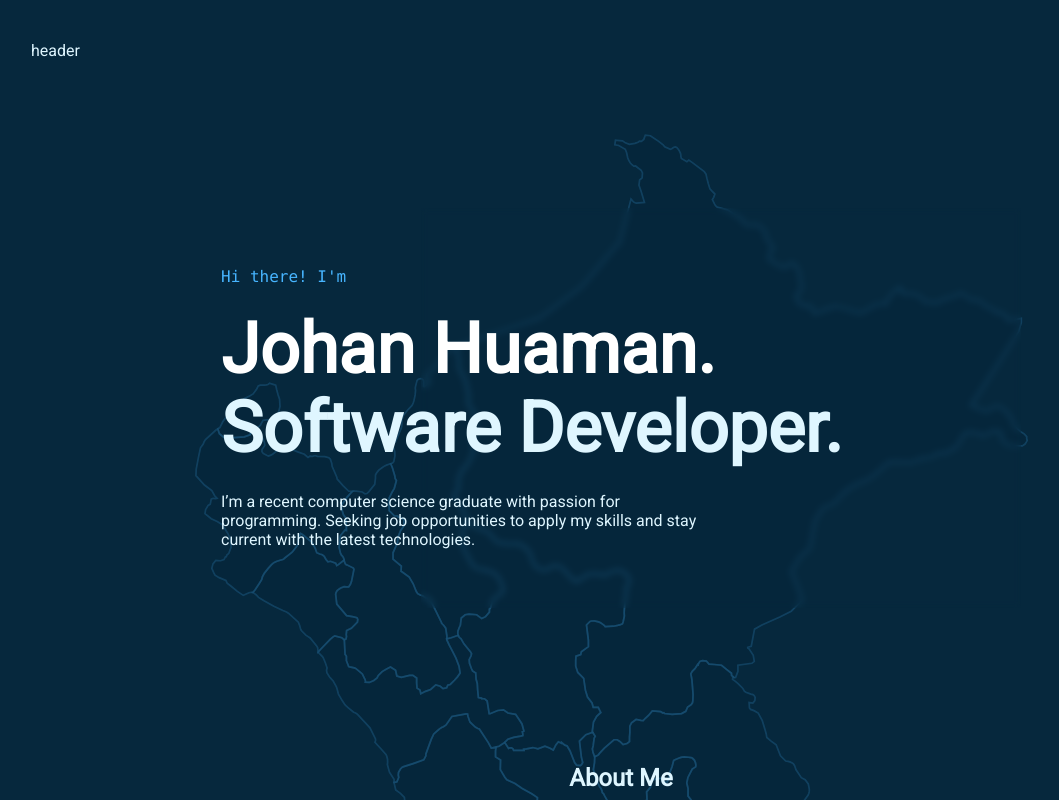
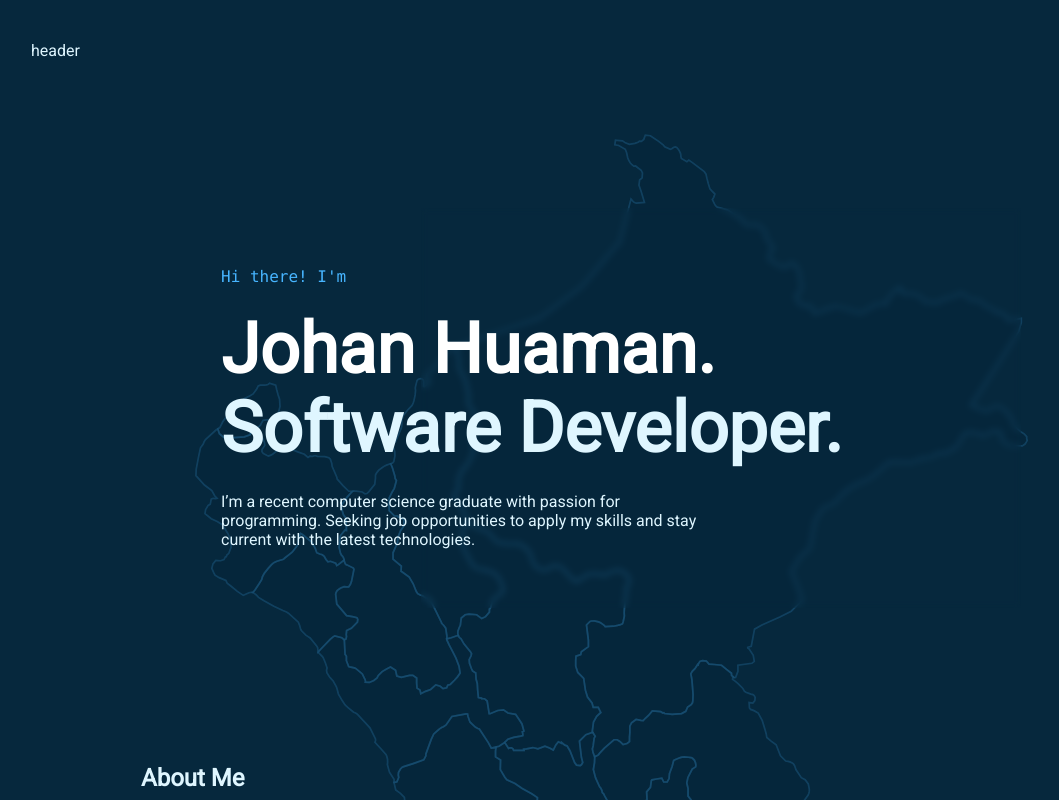
Before and after one commit to jhn-cde/portfolio, a Next.js app: page / in a window 1280 px wide. Shown: the top 800 px of the page, without its empty margins (19-1078 px from the left). Built offline with nearby package versions, Linux system fonts and the light colour scheme.

Commit message:
section styles

```diff
--- a/components/intro/intro.module.css
+++ b/components/intro/intro.module.css
@@ -1,4 +1,7 @@
 .section{
+  display: flex;
+  justify-content: center;
+  align-items: center;
   padding-top: var(--nav-height);
 }
 
--- a/styles/global.css
+++ b/styles/global.css
@@ -50,9 +50,6 @@ a {
 }
 
 section{
-  display: flex;
-  justify-content: center;
-  align-items: center;
   width: 100%;
   max-width: 1600px;
   padding: 0 1rem;
```
